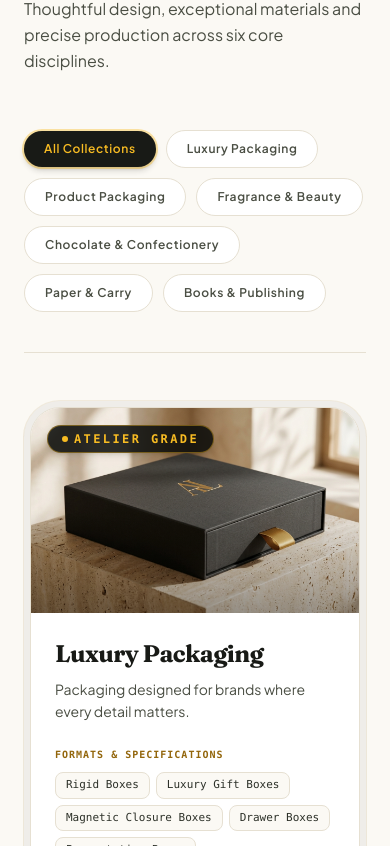
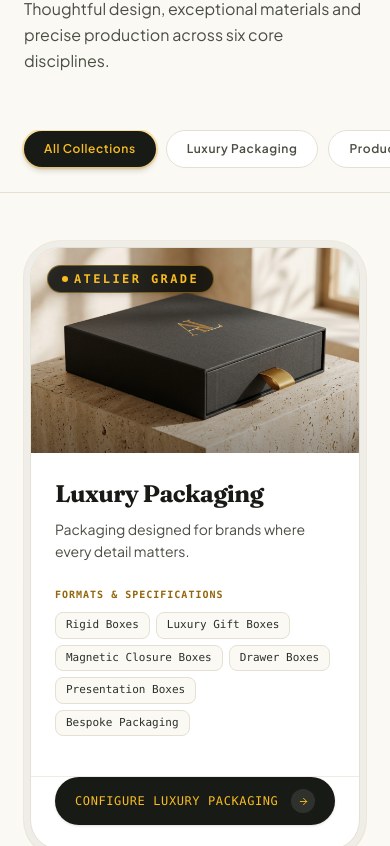
Before and after one commit to Akshi1277/HannahPixels, a React (Vite) app: page / in a window 390 px wide. Shown: the part 1118-1964 px from the top of the page. Built offline with nearby package versions, Linux system fonts and the light colour scheme.

Commit message:
feat: add core UI section components and global stylesheet

```diff
--- a/src/components/FinishesSection.tsx
+++ b/src/components/FinishesSection.tsx
@@ -117,9 +117,9 @@ export default function FinishesSection() {
 
         {/* Interactive Finishes Studio Layout */}
         <div className="grid grid-cols-1 lg:grid-cols-12 gap-8 items-stretch">
-          {/* Left: Navigation Column */}
+          {/* Navigation Column: Horizontal scroll strip on mobile, vertical stack on desktop */}
           <div className="lg:col-span-4 flex flex-col justify-start gap-4" role="tablist" aria-label="Finishes selector">
-            <div className="flex flex-col gap-3">
+            <div className="flex lg:flex-col gap-3 overflow-x-auto no-scrollbar -mx-6 px-6 lg:mx-0 lg:px-0 pb-2 lg:pb-0">
               {finishes.map((f, idx) => {
                 const active = f.id === selectedFinish
                 return (
@@ -128,7 +128,7 @@ export default function FinishesSection() {
                     role="tab"
                     aria-selected={active}
                     onClick={() => setSelectedFinish(f.id)}
-                    className={`text-left p-4 sm:p-5 rounded-2xl border transition-all cursor-pointer flex items-center justify-between gap-4 group ${
+                    className={`text-left p-3.5 sm:p-5 rounded-2xl border transition-all cursor-pointer flex items-center justify-between gap-3 sm:gap-4 group shrink-0 min-w-[240px] sm:min-w-[280px] lg:min-w-0 lg:w-full ${
                       active
                         ? 'bg-white border-[#F8BC23] shadow-md shadow-[#93660C]/10 ring-2 ring-[#F8BC23]/25'
                         : 'bg-white/70 border-[#E6E0D2] hover:border-[#93660C]/40 hover:bg-white'
@@ -143,26 +143,26 @@ export default function FinishesSection() {
                           {f.badge}
                         </span>
                       </div>
-                      <h3 className={`text-base font-bold transition-colors truncate ${active ? 'text-[#181A16]' : 'text-[#4A4E43] group-hover:text-[#181A16]'}`}>
+                      <h3 className={`text-sm sm:text-base font-bold transition-colors truncate ${active ? 'text-[#181A16]' : 'text-[#4A4E43] group-hover:text-[#181A16]'}`}>
                         {f.title}
                       </h3>
-                      <p className={`text-xs leading-snug ${active ? 'text-[#6B6F62]' : 'text-[#8A8E80]'}`}>
+                      <p className={`text-xs leading-snug truncate ${active ? 'text-[#6B6F62]' : 'text-[#8A8E80]'}`}>
                         {f.subtitle}
                       </p>
                     </div>
 
-                    <div className={`w-8 h-8 rounded-full flex items-center justify-center shrink-0 transition-all ${
+                    <div className={`w-7 h-7 sm:w-8 sm:h-8 rounded-full flex items-center justify-center shrink-0 transition-all ${
                       active ? 'bg-[#F8BC23] text-[#181A16] scale-105' : 'bg-[#F3EEE3] text-[#8A8E80] group-hover:bg-[#E6E0D2] group-hover:text-[#181A16]'
                     }`}>
-                      <Icon name="ArrowRightIcon" size={14} />
+                      <Icon name="ArrowRightIcon" size={13} />
                     </div>
                   </button>
                 )
               })}
             </div>
 
-            {/* Atelier Physical Proofing Notice Card to balance column height */}
-            <div className="p-5 rounded-2xl bg-[#F3EEE3] border border-[#E6E0D2] space-y-2.5">
+            {/* Atelier Physical Proofing Notice Card - hidden on mobile to eliminate clutter, visible on lg */}
+            <div className="hidden lg:block p-5 rounded-2xl bg-[#F3EEE3] border border-[#E6E0D2] space-y-2.5">
               <div className="flex items-center gap-3">
                 <div className="w-8 h-8 rounded-full bg-[#93660C]/10 flex items-center justify-center text-[#93660C] shrink-0">
                   <Icon name="SparklesIcon" size={16} />
--- a/src/components/IndustriesContactSection.tsx
+++ b/src/components/IndustriesContactSection.tsx
@@ -171,8 +171,8 @@ Please share specification options and turnaround schedule.`
             </p>
           </motion.div>
 
-          {/* 5-Card Visual Grid with Interactive Selector */}
-          <div className="grid sm:grid-cols-2 lg:grid-cols-3 xl:grid-cols-5 gap-5">
+          {/* 5-Card Visual Grid with Interactive Selector (Horizontal Snap Carousel on Mobile, Grid on Tablet/Desktop) */}
+          <div className="flex overflow-x-auto snap-x snap-mandatory gap-4 pb-4 -mx-6 px-6 sm:mx-0 sm:px-0 sm:pb-0 sm:grid sm:grid-cols-2 lg:grid-cols-3 xl:grid-cols-5 sm:gap-5 no-scrollbar">
             {industriesData.map((ind, idx) => (
               <motion.div
                 key={ind.label}
@@ -181,7 +181,7 @@ Please share specification options and turnaround schedule.`
                 viewport={{ once: true, margin: "-50px" }}
                 transition={{ duration: 0.5, delay: idx * 0.05, ease: [0.23, 1, 0.32, 1] }}
                 onClick={() => selectIndustryForQuote(ind.mappingType)}
-                className="group relative rounded-3xl overflow-hidden border border-[#E6E0D2] hover:border-[#F8BC23] transition-all duration-500 flex flex-col justify-between h-[410px] shadow-md hover:shadow-2xl cursor-pointer bg-[#0A0D0B]"
+                className="group relative rounded-3xl overflow-hidden border border-[#E6E0D2] hover:border-[#F8BC23] transition-all duration-500 flex flex-col justify-between h-[390px] sm:h-[410px] w-[84vw] sm:w-auto shrink-0 snap-center shadow-md hover:shadow-2xl cursor-pointer bg-[#0A0D0B]"
                 role="button"
                 tabIndex={0}
                 aria-label={`Configure ${ind.label} packaging`}
@@ -232,6 +232,11 @@ Please share specification options and turnaround schedule.`
                 </div>
               </motion.div>
             ))}
+          </div>
+
+          {/* Mobile Swipe Guidance Indicator */}
+          <div className="flex sm:hidden items-center justify-center gap-2 pt-3 text-[11px] font-mono text-[#93660C] uppercase tracking-wider">
+            <span>← Swipe to explore 5 sectors →</span>
           </div>
         </div>
       </div>
--- a/src/components/ServicesSection.tsx
+++ b/src/components/ServicesSection.tsx
@@ -171,13 +171,13 @@ export default function ServicesSection() {
           </div>
         </div>
 
-        {/* Category Filter Pills */}
-        <div className="flex flex-wrap items-center gap-2.5 pb-10 border-b border-[#E6E0D2]">
+        {/* Category Filter Pills - Horizontal swipe on mobile, wrap on desktop */}
+        <div className="flex items-center gap-2.5 pb-6 sm:pb-10 border-b border-[#E6E0D2] overflow-x-auto no-scrollbar -mx-6 px-6 sm:mx-0 sm:px-0 sm:flex-wrap">
           {categories.map((cat) => (
             <button
               key={cat.id}
               onClick={() => setActiveCategory(cat.id)}
-              className={`px-5 py-2.5 rounded-full text-xs font-semibold tracking-wider transition-all cursor-pointer ${
+              className={`px-5 py-2.5 rounded-full text-xs font-semibold tracking-wider transition-all cursor-pointer shrink-0 ${
                 activeCategory === cat.id
                   ? 'bg-[#181A16] text-[#F8BC23] shadow-md shadow-[#181A16]/20 font-bold ring-2 ring-[#F8BC23]/40'
                   : 'bg-white text-[#4A4E43] hover:text-[#181A16] hover:bg-[#F3EEE3] border border-[#E6E0D2]'
--- a/src/index.css
+++ b/src/index.css
@@ -160,4 +160,13 @@
     text-transform: uppercase;
     letter-spacing: 0.18em;
   }
+
+  /* Cross-browser clean scrollbar hiding for horizontal swipeable lists */
+  .no-scrollbar::-webkit-scrollbar {
+    display: none;
+  }
+  .no-scrollbar {
+    -ms-overflow-style: none;
+    scrollbar-width: none;
+  }
 }
```
